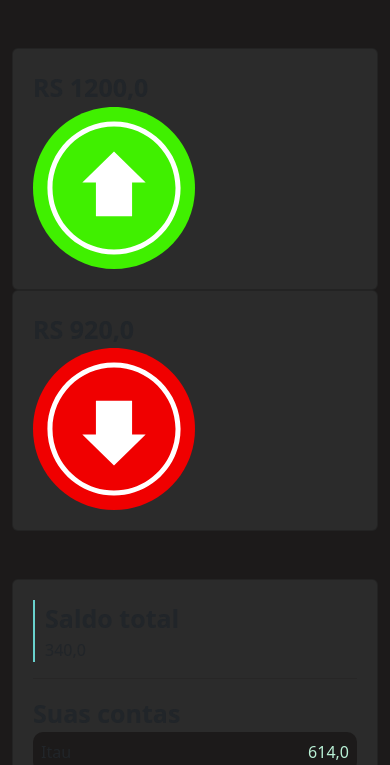
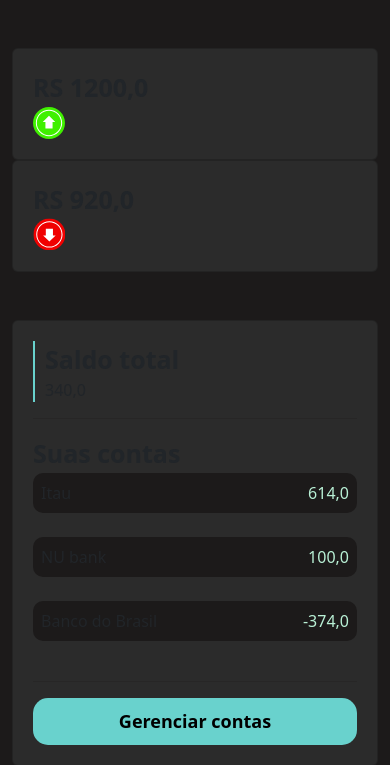
Before and after one commit to davidrobel/FINAN.CE, a Django app: page / in a window 390 px wide. Shown: the part 56-821 px from the top of the page. Run offline with Django 4.2, Linux system fonts and the light colour scheme; data comes from the database, SQL or seed files in the repository; both versions use the stored data as it was after the commit.

Commit message:
FIX: resize imgs on mobile devices

```diff
--- a/perfil/templates/gerenciar.html
+++ b/perfil/templates/gerenciar.html
@@ -85,7 +85,7 @@
                     <input type="text" name="categoria" class="form-control">
                     <br>
 
-                    <input type="checkbox" name="essencial" value="essencial"><label class="positivo">&nbspEssencial</label>
+                    <input type="checkbox" name="essencial" value="essencial"><label class="positivo">&nbspEssencial <img width=10%% src="{% static 'perfil/img/checked-tick.svg' %}"> </label>
                     <br>
                     <br>
                     <input style="width: 100%" type="submit" class="botao-principal" value="Adicionar">
@@ -96,7 +96,7 @@
             </div>
 
             <div class="col-md-5">
-                <span class="fonte-destaque">Suas categoria</span>
+                <span class="fonte-destaque">Suas categorias</span>
                 <br>
                 <div class="contas">
 
--- a/perfil/templates/home.html
+++ b/perfil/templates/home.html
@@ -19,7 +19,7 @@
                                 <span  class="fonte-destaque">RS {{total_entradas}}</span>
                             </div>
                             <div class="col-md">
-                                <img class="icone-setas" src="{% static 'perfil/img/arrow-green.svg' %}">
+                                <img class="icone-setas img-fluid" src="{% static 'perfil/img/arrow-green.svg' %}">
                             </div>
                         </div>
 
@@ -34,7 +34,7 @@
                                 <span  class="fonte-destaque">RS {{total_saidas}}</span>
                             </div>
                             <div class="col-md">
-                                <img class="icone-setas arrowred" src="{% static 'perfil/img/arrow-red.svg' %}">
+                                <img class="icone-setas arrowred img-fluid" src="{% static 'perfil/img/arrow-red.svg' %}">
                             </div>
                         </div>
                     </div>
--- a/perfil/views.py
+++ b/perfil/views.py
@@ -53,7 +53,7 @@
 
     if len(apelido.strip()) == 0 or len(valor.strip()) == 0:
         messages.add_message(request, constants.ERROR, 'Preencha todos os campos')
-        return redirect('/perfil/gerenciar/')
+        return redirect('/gerenciar/')
 
     # associa o valor do candpo html com as variaveis acima dentro da instacia nova_conta
     nova_conta = mConta(
@@ -68,7 +68,7 @@
 
     messages.add_message(request, constants.SUCCESS, 'Salvo com sucesso')
 
-    return redirect('/perfil/gerenciar/')
+    return redirect('/gerenciar/')
 
 
 def deletar_banco(request, id):
@@ -76,7 +76,7 @@
     conta.delete()
 
     messages.add_message(request, constants.SUCCESS, 'Conta deletada com sucesso!')
-    return redirect('/perfil/gerenciar/')
+    return redirect('/gerenciar/')
 
 def cadastrar_categoria(request):
 
@@ -92,7 +92,7 @@
 
     messages.add_message(request, constants.SUCCESS, 'Categoria salvo')
 
-    return redirect('/perfil/gerenciar/')
+    return redirect('/gerenciar/')
 
 
 def update_categoria(request, id):
@@ -101,7 +101,7 @@
     categoria.essencial =  not categoria.essencial
     categoria.save()
 
-    return redirect('/perfil/gerenciar/')
+    return redirect('/gerenciar/')
 
 
 def dashboard(request):
--- a/templates/static/perfil/css/home.css
+++ b/templates/static/perfil/css/home.css
@@ -54,6 +54,13 @@
     border: none;
 
 }
+
+@media screen and (max-width: 768px) {
+    .icone-setas {
+      max-width: 10%;
+    }
+  }
+
 
 .arrowred {
     transform: rotate(180deg);
```
Also changed, not shown: db.sqlite3.
